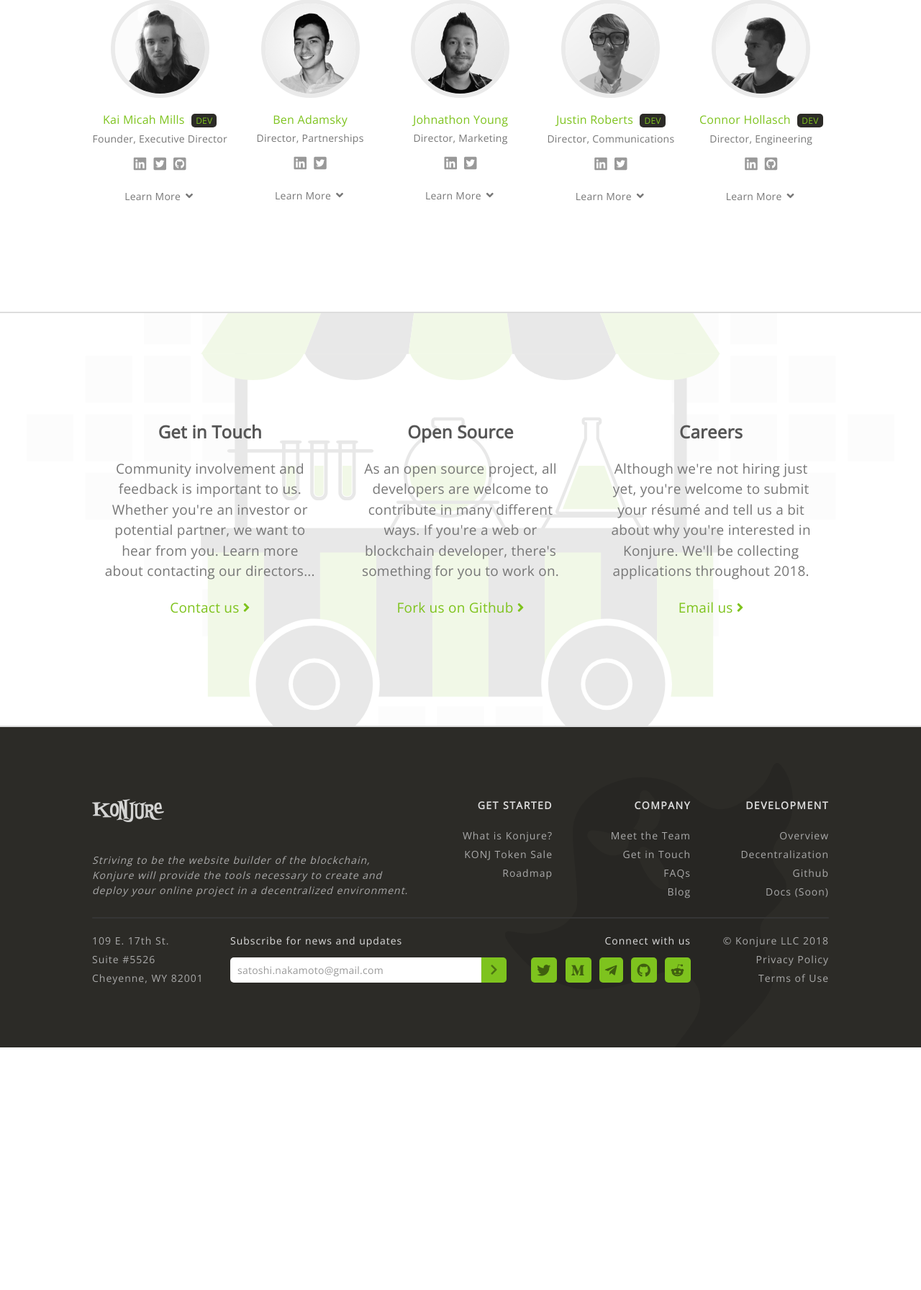
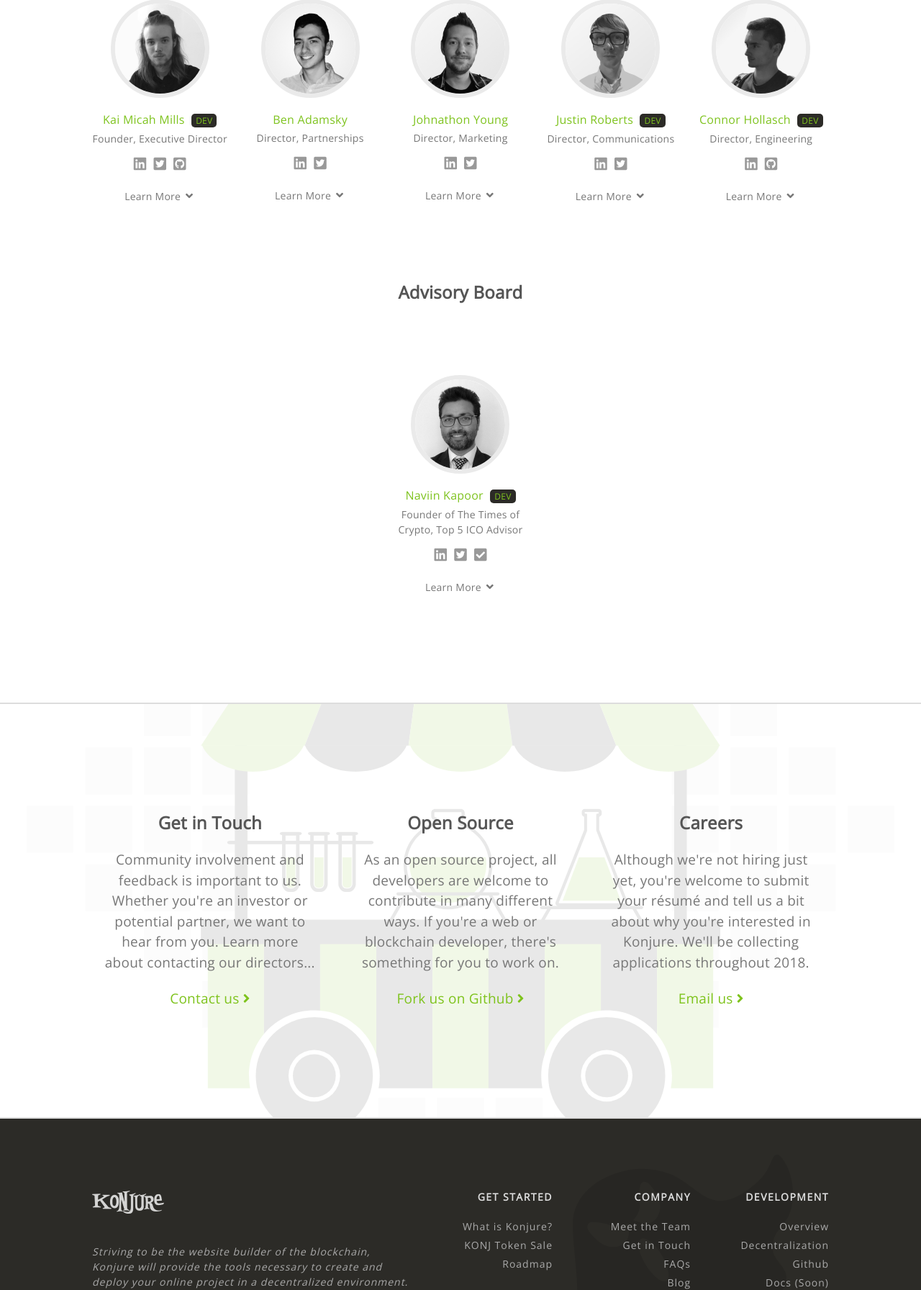
Before and after one commit to Konjure/konjure-org, a PHP site: page /company/meet-the-team in a window 1280 px wide. Shown: the part 953-2745 px from the top of the page at 72% size. Before the commit the page ends 2408 px from the top, so only its background shows below. Run offline with PHP 8.4, Linux system fonts and the light colour scheme.

Commit message:
Advisory Board update

```diff
--- a/company/meet-the-team/index.php
+++ b/company/meet-the-team/index.php
@@ -99,7 +99,7 @@
 							<div class="expander" change-icon="fa-angle-up">
 								<h5 class="no-select">Learn More <i class="fa fa-angle-down"></i></h5>
 								<div class="expander-content">
-									<h5>As a developer, entrepreneur, student, and investor, Ben is truly a jack of all trades for Konjure.<br><br>Branching out from the gaming industry years ago, he became involved with many online businesses, building up his connections and expertise.<br><br>While he finishes up school at Rutgers University, he fills the role of Director of Strategic Partnerships, working closely with our advisors and partners.</h5>
+									<h5>As a developer, entrepreneur, student, and investor, Ben is truly a jack of all trades for Konjure.<br><br>Branching out from the gaming industry years ago, he became involved with many online businesses, building up his connections and expertise.<br><br>While he finishes up school at Rutgers University, he fills the role of Director of Partnerships, working closely with our advisors and partners.</h5>
 								</div>
 							</div>
 						</div>
@@ -150,8 +150,8 @@
 						</div>
 					</div>
 				</div>
-				<!--
-				<h2 class="headline">Advisory Board</h2>
+				<br><br><br><br>
+				<h2 class="headline" data-sr="enter top, and hustle 20px">Advisory Board</h2>
 				<div class="grid no-padding">
 					<div class="row">
 						<div class="cell" data-sr="enter top, and hustle 20px">
@@ -161,7 +161,20 @@
 
 						</div>
 						<div class="cell" data-sr="enter top, and hustle 20px">
-
+							<img src="../../assets/media/images/naviin.png" class="member no-select center"/>
+							<img src="../../assets/media/images/ghost.png" class="ghostpop no-select"/>
+							<h4>Naviin Kapoor <div class="no-select">Dev</div></h4>
+							<h5>Founder of The Times of Crypto, Top 5 ICO Advisor</h5>
+							<a href="https://linkedin.com/in/naviinkapoor" target="_blank"><i class="fab fa-linkedin"></i></a>
+							<a href="https://twitter.com/naviinkapoor" target="_blank"><i class="fab fa-twitter-square"></i></a>
+							<a href="https://icobench.com/u/naviinkapoor" target="_blank"><i class="fa fa-check-square"></i></a>
+							<br><br>
+							<div class="expander" change-icon="fa-angle-up">
+								<h5 class="no-select">Learn More <i class="fa fa-angle-down"></i></h5>
+								<div class="expander-content">
+									<h5>Naviin Kapoor, founder of "The Times or Crypto" and "International Institute of Blockchain Academy".<br><br>Blockchain & ICO consultant, and a business transformation leader with more than twelve of experience in project management and business analysis and more than one year of experience in ICO implementation, cryptocurrencies, Ethereum, Bitcoin, Hyper Ledger, EOS, consensus protocol and distributed/shared ledger technology.</h5>
+								</div>
+							</div>
 						</div>
 						<div class="cell" data-sr="enter top, and hustle 20px">
 
@@ -171,7 +184,6 @@
 						</div>
 					</div>
 				</div>
-				-->
 			</div>
 		</div>
 
```
Also changed, not shown: assets/media/images/naviin.png (added).
